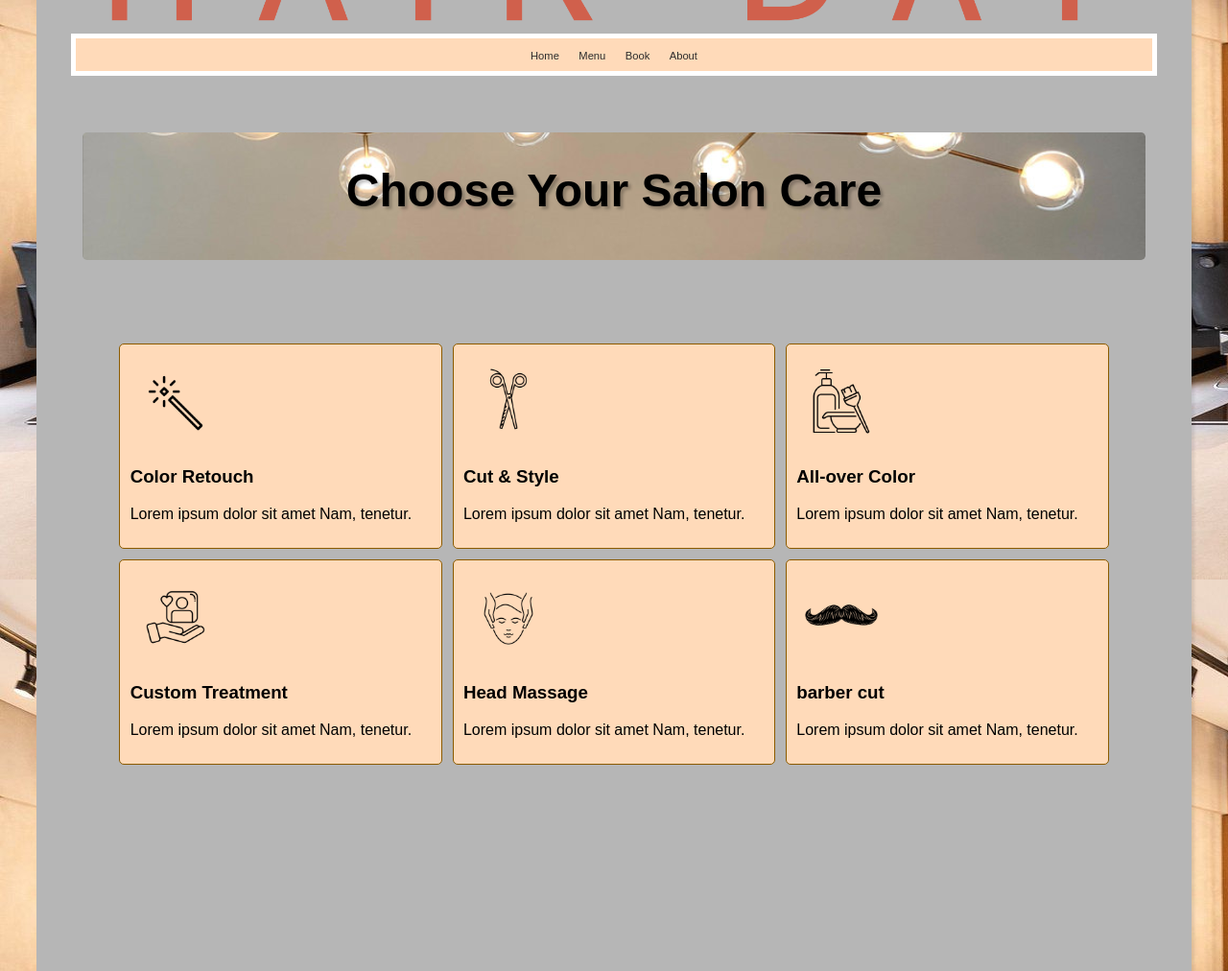
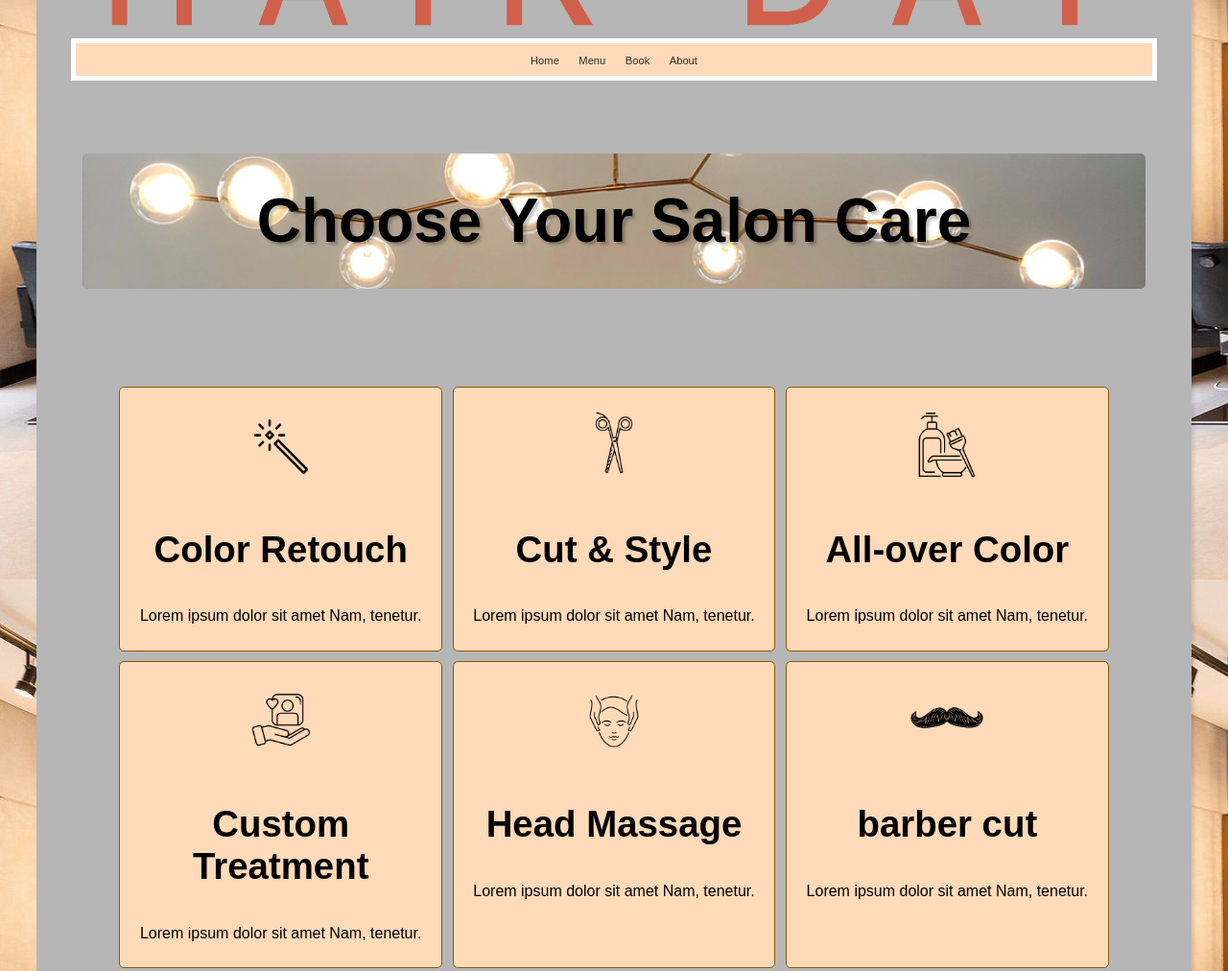
Before and after one commit to gazz-w/HairDayWebSite, a plain HTML site: page index.html in a window 1280 px wide. Shown: the part 200-1212 px from the top of the page at 96% size. Drawn offline with Linux system fonts and the light colour scheme.

Commit message:
modernização e alteração de design

```diff
--- a/styles.css
+++ b/styles.css
@@ -21,33 +21,6 @@ body {
     margin-bottom: 1%;
     height: 100% ;
 
-
-}
-
-h1 {
-    font-size: 3rem;
-    text-align: center;
-}
-
-#choose {
-    border-radius: 0.5rem;
-    padding: 1%;
-
-}
-
-h2 {
-    Font-size: 2rem;
-}
-
-header > img {
-    display: block;
-    margin-top: 2%;
-    margin-left: auto;
-    margin-right: auto;
-    padding-left: auto;
-    padding-right: auto;
-    max-width: 95%; /* torna a imagem mais responsiva se adequando automaticamente ao tamanho máximo da tela */
-    height: auto;
 
 }
 
@@ -86,6 +59,34 @@ nav a:hover {
     color: #008b61; /* cor do texto do link ao passar o mouse */
 }
 
+
+h1 {
+    font-size: 5vw;
+    text-align: center;
+}
+
+#choose {
+    border-radius: 0.5rem;
+    padding: 1%;
+
+}
+
+h2 {
+    Font-size: 2vw;
+}
+
+header > img {
+    display: block;
+    margin-top: 2.5%;
+    margin-left: auto;
+    margin-right: auto;
+    padding-left: auto;
+    padding-right: auto;
+    max-width: 95%; /* torna a imagem mais responsiva se adequando automaticamente ao tamanho máximo da tela */
+    height: auto;
+
+}
+
 section {
     display: flex;
 }
@@ -98,10 +99,15 @@ section {
     background-image: url(sallonchoose.jfif);
     backdrop-filter:blur(50%);
     background-size: cover;
-    background-position: center; /* centraliza a imagem vertical e horizontalmente */
+    background-position-x: center;
+    background-position-y:45%;
     height: 15%;
     padding: 3%;
     border-radius: 0.3rem;
+}
+
+#choose h3 {
+    font-size: 3vw;
 }
 
 #choose .gridService {
@@ -112,6 +118,7 @@ section {
     padding: 3%
 }
 
+
 .gridService img{
     max-width: 30%;
 
@@ -121,7 +128,7 @@ section {
     background-color: #FFDAB9 ;
     border-radius: 5px;
     padding: 3%;
-    text-align: justify;
+    text-align: center;
     border-style: solid;
     border-color:#8b5a00;
     border-width: 1px;
@@ -134,7 +141,7 @@ section {
     background-color: #FFDAB9 ;
     border-radius: 5px;
     padding: 3%;
-    text-align: justify;
+    text-align: center;
     border-style: solid;
     border-color:#8b5a00;
     border-width: 1px;
@@ -146,7 +153,7 @@ section {
     background-color: #FFDAB9 ;
     border-radius: 5px;
     padding: 3%;
-    text-align: justify;
+    text-align: center;
     border-style: solid;
     border-color:#8b5a00;
     border-width: 1px;
@@ -158,7 +165,7 @@ section {
     background-color: #FFDAB9 ;
     border-radius: 5px;
     padding: 3%;
-    text-align: justify;
+    text-align: center;
     border-style: solid;
     border-color:#8b5a00;
     border-width: 1px;
@@ -169,7 +176,7 @@ section {
     background-color: #FFDAB9 ;
     border-radius: 5px;
     padding: 3%;
-    text-align: justify;
+    text-align: center;
     border-style: solid;
     border-color:#8b5a00;
     border-width: 1px;
@@ -180,7 +187,7 @@ section {
     background-color: #FFDAB9 ;
     border-radius: 5px;
     padding: 3%;
-    text-align: justify;
+    text-align: center;
     border-style: solid;
     border-color:#8b5a00;
     border-width: 1px;
```
